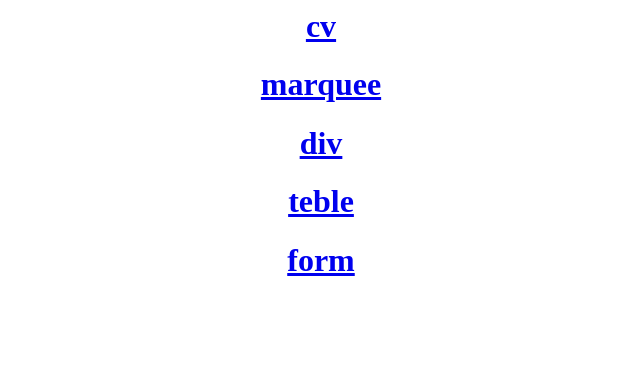
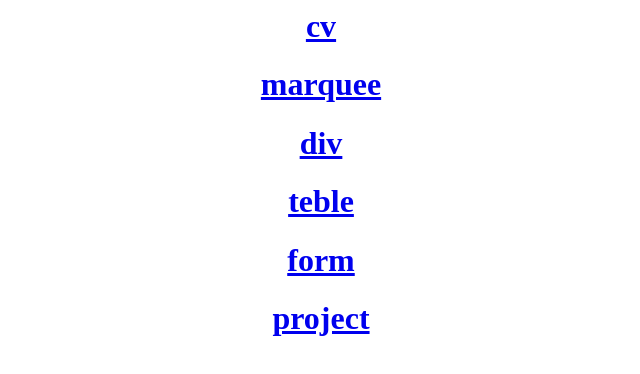
Before and after one commit to ManthanBhikadiya/HTML, a plain HTML site: page index.html in a window 1280 px wide. Shown: the whole page, without its empty margins (319-959 px from the left). Drawn offline with Linux system fonts and the light colour scheme.

Commit message:
index.html

```diff
--- a/index.html
+++ b/index.html
@@ -8,5 +8,6 @@
         <h1 align="center"> <a href="/div/div.html"target="_blank">div</a></h1>
         <h1 align="center"> <a href="/table/1.html"target="_blank">teble</a></h1>
         <h1 align="center"> <a href="/form/form.html"target="_blank">form</a></h1>
+        <h1 align="center"> <a href="/project/1.html"target="_blank">project</a></h1>
     </body>
 </html>
```
